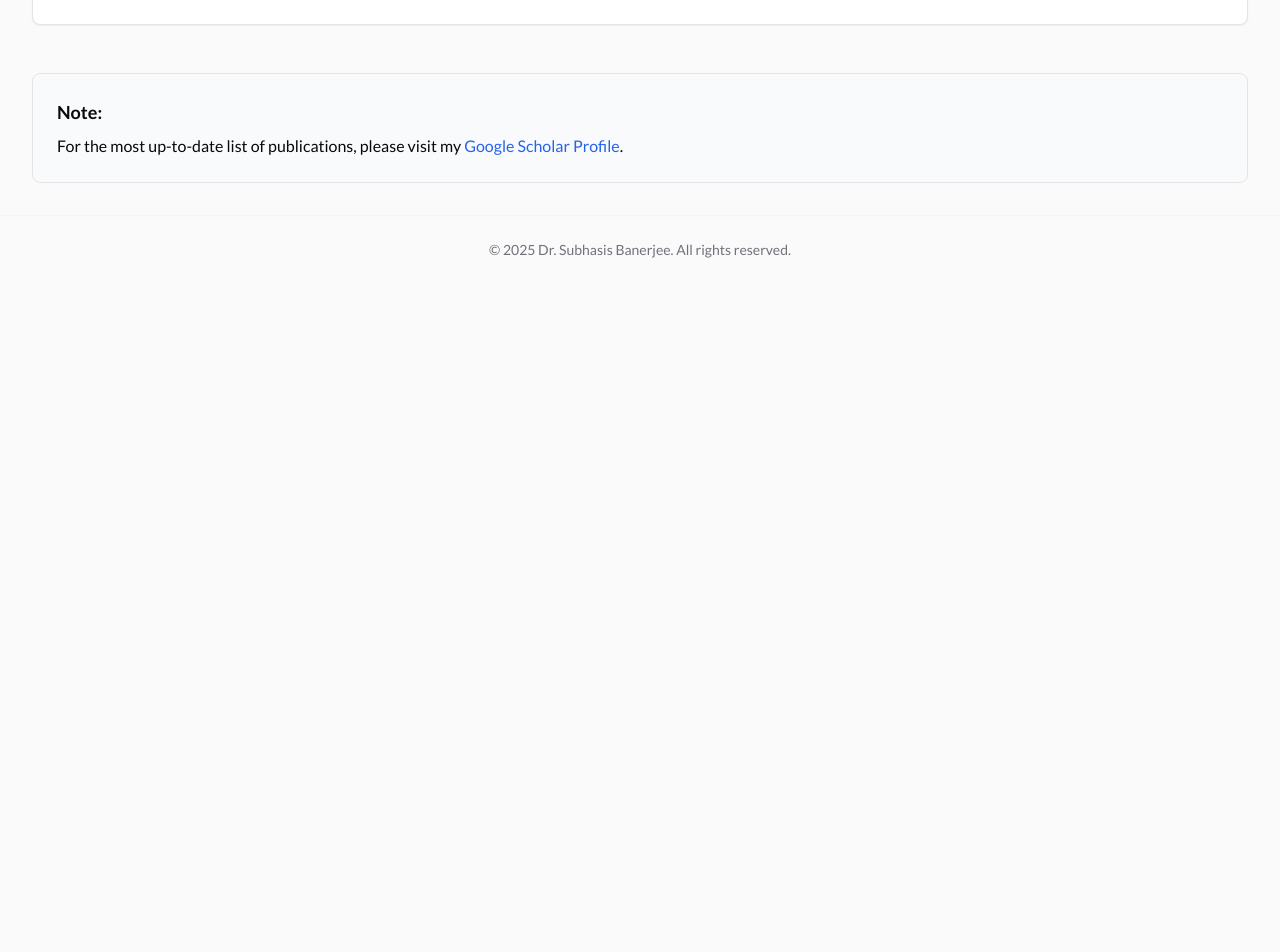
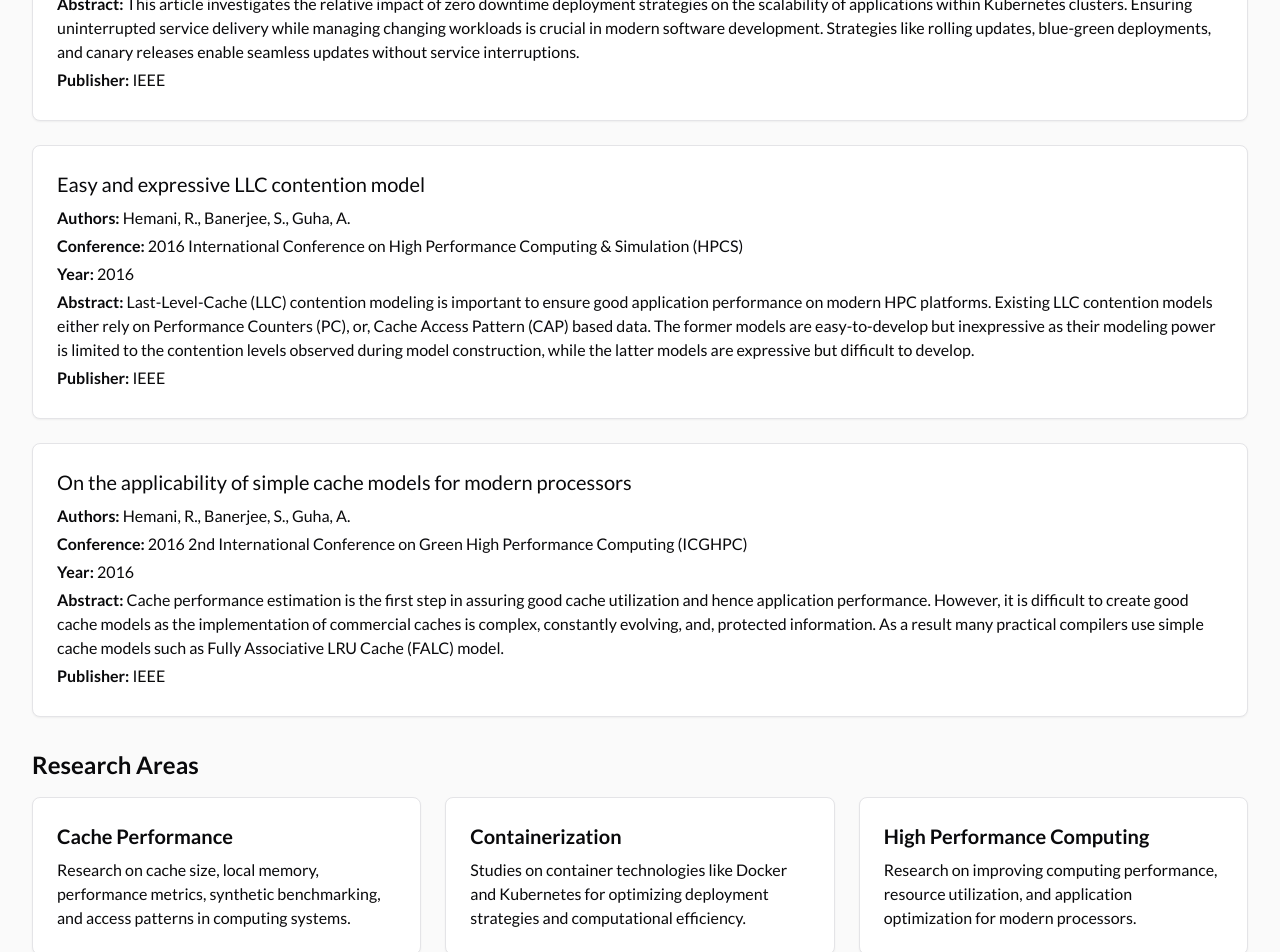
Before and after one commit to web2cloudapp/Dr-Subhasis-Banerjee, a Next.js app: page /publications in a window 1280 px wide. Shown: the part 680-1632 px from the top of the page. Before the commit the page ends 964 px from the top, so only its background shows below. Built offline with nearby package versions, Linux system fonts and the light colour scheme.

Commit message:
Update page.tsx

```diff
--- a/src/app/publications/page.tsx
+++ b/src/app/publications/page.tsx
@@ -8,63 +8,69 @@ export default function Publications() {
         <div className="space-y-6">
           {/* Publication 1 - from IEEE Xplore */}
           <div className="p-6 border rounded-lg bg-white shadow-sm">
-            <h3 className="text-xl font-medium mb-2">
-              Optimizing the Efficiency of Computational Platforms: Traditional vs. Containerized Setups
-            </h3>
-            <p className="mb-1">
-              <strong>Authors:</strong> Rakshit, H., Banerjee, S.
-            </p>
-            <p className="mb-1">
-              <strong>Conference:</strong> 2025 3rd International Conference on Intelligent Systems, Advanced Computing and Communication (ISACC)
-            </p>
-            <p className="mb-1">
-              <strong>Year:</strong> 2025
-            </p>
-            <p className="mb-1">
-              <strong>Abstract:</strong> Optimizing computational platforms in digital labs is vital for education, research, and enterprise applications. Traditional setups face res[...]
-            </p>
-            <p className="mb-1">
-              <strong>Publisher:</strong> IEEE
-            </p>
+            <h3 className="text-xl font-medium mb-2">Optimizing the Efficiency of Computational Platforms: Traditional vs. Containerized Setups</h3>
+            <p className="mb-1"><strong>Authors:</strong> Rakshit, H., Banerjee, S.</p>
+            <p className="mb-1"><strong>Conference:</strong> 2025 3rd International Conference on Intelligent Systems, Advanced Computing and Communication (ISACC)</p>
+            <p className="mb-1"><strong>Year:</strong> 2025</p>
+            <p className="mb-1"><strong>Abstract:</strong> Optimizing computational platforms in digital labs is vital for education, research, and enterprise applications. Traditional setups face resource inefficiencies, scalability constraints, and configuration conflicts, hindering performance. This paper compares traditional and containerized setups using Docker and Kubernetes, evaluating metrics such as CPU usage, memory consumption, latency, and setup time.</p>
+            <p className="mb-1"><strong>Publisher:</strong> IEEE</p>
           </div>
 
           {/* Publication 2 - from IEEE Xplore */}
           <div className="p-6 border rounded-lg bg-white shadow-sm">
-            <h3 className="text-xl font-medium mb-2">
-              Scalability Evaluation on Zero Downtime Deployment in Kubernetes Cluster
-            </h3>
-            <p className="mb-1">
-              <strong>Authors:</strong> Rakshit, H., Banerjee, S.
-            </p>
-            <p className="mb-1">
-              <strong>Conference:</strong> 2024 IEEE Calcutta Conference (CALCON)
-            </p>
-            <p className="mb-1">
-              <strong>Year:</strong> 2024
-            </p>
-            <p className="mb-1">
-              <strong>Abstract:</strong> This article investigates the relative impact of zero downtime deployment strategies on the scalability of applications within Kubernetes clu[...]
-            </p>
-            <p className="mb-1">
-              <strong>Publisher:</strong> IEEE
-            </p>
+            <h3 className="text-xl font-medium mb-2">Scalability Evaluation on Zero Downtime Deployment in Kubernetes Cluster</h3>
+            <p className="mb-1"><strong>Authors:</strong> Rakshit, H., Banerjee, S.</p>
+            <p className="mb-1"><strong>Conference:</strong> 2024 IEEE Calcutta Conference (CALCON)</p>
+            <p className="mb-1"><strong>Year:</strong> 2024</p>
+            <p className="mb-1"><strong>Abstract:</strong> This article investigates the relative impact of zero downtime deployment strategies on the scalability of applications within Kubernetes clusters. Ensuring uninterrupted service delivery while managing changing workloads is crucial in modern software development. Strategies like rolling updates, blue-green deployments, and canary releases enable seamless updates without service interruptions.</p>
+            <p className="mb-1"><strong>Publisher:</strong> IEEE</p>
+          </div>
+
+          {/* Publication 3 - from IEEE Xplore */}
+          <div className="p-6 border rounded-lg bg-white shadow-sm">
+            <h3 className="text-xl font-medium mb-2">Easy and expressive LLC contention model</h3>
+            <p className="mb-1"><strong>Authors:</strong> Hemani, R., Banerjee, S., Guha, A.</p>
+            <p className="mb-1"><strong>Conference:</strong> 2016 International Conference on High Performance Computing & Simulation (HPCS)</p>
+            <p className="mb-1"><strong>Year:</strong> 2016</p>
+            <p className="mb-1"><strong>Abstract:</strong> Last-Level-Cache (LLC) contention modeling is important to ensure good application performance on modern HPC platforms. Existing LLC contention models either rely on Performance Counters (PC), or, Cache Access Pattern (CAP) based data. The former models are easy-to-develop but inexpressive as their modeling power is limited to the contention levels observed during model construction, while the latter models are expressive but difficult to develop.</p>
+            <p className="mb-1"><strong>Publisher:</strong> IEEE</p>
+          </div>
+
+          {/* Publication 4 - from IEEE Xplore */}
+          <div className="p-6 border rounded-lg bg-white shadow-sm">
+            <h3 className="text-xl font-medium mb-2">On the applicability of simple cache models for modern processors</h3>
+            <p className="mb-1"><strong>Authors:</strong> Hemani, R., Banerjee, S., Guha, A.</p>
+            <p className="mb-1"><strong>Conference:</strong> 2016 2nd International Conference on Green High Performance Computing (ICGHPC)</p>
+            <p className="mb-1"><strong>Year:</strong> 2016</p>
+            <p className="mb-1"><strong>Abstract:</strong> Cache performance estimation is the first step in assuring good cache utilization and hence application performance. However, it is difficult to create good cache models as the implementation of commercial caches is complex, constantly evolving, and, protected information. As a result many practical compilers use simple cache models such as Fully Associative LRU Cache (FALC) model.</p>
+            <p className="mb-1"><strong>Publisher:</strong> IEEE</p>
+          </div>
+        </div>
+      </div>
+
+      <div>
+        <h2 className="text-2xl font-bold mb-4">Research Areas</h2>
+        <div className="grid grid-cols-1 md:grid-cols-2 lg:grid-cols-3 gap-6">
+          <div className="p-6 border rounded-lg bg-white shadow-sm">
+            <h3 className="text-xl font-semibold mb-2">Cache Performance</h3>
+            <p>Research on cache size, local memory, performance metrics, synthetic benchmarking, and access patterns in computing systems.</p>
+          </div>
+
+          <div className="p-6 border rounded-lg bg-white shadow-sm">
+            <h3 className="text-xl font-semibold mb-2">Containerization</h3>
+            <p>Studies on container technologies like Docker and Kubernetes for optimizing deployment strategies and computational efficiency.</p>
+          </div>
+
+          <div className="p-6 border rounded-lg bg-white shadow-sm">
+            <h3 className="text-xl font-semibold mb-2">High Performance Computing</h3>
+            <p>Research on improving computing performance, resource utilization, and application optimization for modern processors.</p>
           </div>
         </div>
       </div>
 
       <div className="mt-12 p-6 border rounded-lg bg-slate-50">
         <h3 className="text-lg font-semibold mb-2">Note:</h3>
-        <p>
-          For the most up-to-date list of publications, please visit my{" "}
-          <a
-            href="https://scholar.google.com/citations?user=2tSem3wAAAAJ&hl=en"
-            className="text-blue-600 hover:underline"
-            target="_blank"
-            rel="noopener noreferrer"
-          >
-            Google Scholar Profile
-          </a>.
-        </p>
+        <p>For the most up-to-date list of publications, please visit my <a href="https://scholar.google.com/citations?user=2tSem3wAAAAJ&hl=en" className="text-blue-600 hover:underline" target="_blank" rel="noopener noreferrer">Google Scholar</a>, <a href="https://ieeexplore.ieee.org/author/37085767208" className="text-blue-600 hover:underline" target="_blank" rel="noopener noreferrer">IEEE Xplore</a>, or <a href="https://visvabharati.irins.org/profile/215837" className="text-blue-600 hover:underline" target="_blank" rel="noopener noreferrer">IRINS</a> profile.</p>
       </div>
     </div>
   );
```
